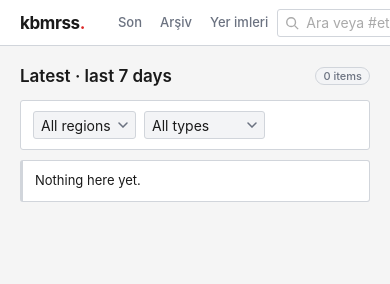
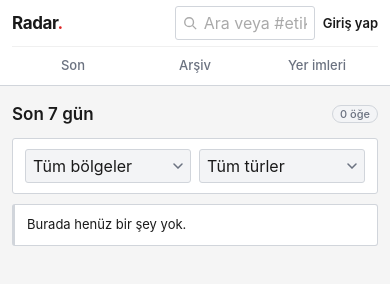
Before and after one commit to riqoto/kbmrss, a website: page web/index.html in a window 390 px wide. Drawn offline with Linux system fonts and the light colour scheme; no server answers.

Commit message:
add: responsive + favicon

```diff
--- /dev/null
+++ b/web/app.css
@@ -0,0 +1,24 @@
+/* responsive + küçük düzeltmeler (ui.css'ten sonra yüklenir) */
+.contest-name{word-break:break-word}
+.page-header{flex-wrap:wrap}
+.nav-links{overflow-x:auto;-webkit-overflow-scrolling:touch;scrollbar-width:none}
+.nav-links::-webkit-scrollbar{display:none}
+@media (hover:none){[data-tooltip]::after,[data-tooltip]::before{display:none}}
+
+@media (max-width:700px){
+  :root{--bui-h:34px}
+  .container{padding:0 12px}
+  .site-header{height:auto}
+  .header-inner{height:auto;flex-wrap:wrap}
+  .logo{margin-right:0;line-height:46px;order:1}
+  .header-right{order:2;margin-left:auto;height:46px;gap:8px}
+  .header-right .bui-search-wrap{width:140px!important}
+  .nav-links{order:3;width:100%;border-top:1px solid #f0f0f0}
+  .nav-link{height:38px;line-height:36px;flex:1;text-align:center}
+  .main{padding:104px 12px 48px}
+  .bui-input,.bui-select,.bui-search-wrap input{font-size:16px}
+  .bui-btn-sm{height:30px;padding:0 11px}
+  .filter-bar .bui-select{flex:1;min-width:0}
+  .contest-card{flex-direction:column;align-items:stretch}
+  .contest-card > div:last-child{justify-content:space-between}
+}
--- a/web/app.js
+++ b/web/app.js
@@ -21,6 +21,8 @@ let items = [], marks = [];
 let me = JSON.parse(localStorage.getItem("radar.me") || "null"); // { name, code }
 const filt = { region: "", cat: "" };
 const same = (a, b) => a.toLowerCase() === b.toLowerCase();
+const TAG_TR = { competition: "yarışma", grant: "hibe", program: "program", event: "etkinlik", student: "öğrenci", free: "ücretsiz", "data-science": "veribilimi", ai: "yapayzeka", accelerator: "hızlandırıcı", deadline: "sonbaşvuru", gaming: "oyun" };
+const tl = (t) => TAG_TR[t] || t;
 
 /* ---------- API ---------- */
 const api = async (method, qs = "", body) => {
@@ -29,16 +31,16 @@ const api = async (method, qs = "", body) => {
     headers: { "content-type": "application/json", "x-team-code": me?.code || "" },
     body: body && JSON.stringify(body),
   });
-  if (r.status === 401) { me = null; localStorage.removeItem("radar.me"); renderMe(); throw new Error("Wrong team code"); }
-  if (!r.ok) throw new Error("API error " + r.status);
+  if (r.status === 401) { me = null; localStorage.removeItem("radar.me"); renderMe(); throw new Error("Takım kodu yanlış"); }
+  if (!r.ok) throw new Error("API hatası " + r.status);
   return r.json();
 };
 const loadMarks = async () => { try { marks = await api("GET"); } catch { marks = []; } };
 
 /* ---------- identity modal ---------- */
 const ask = () => new Promise((res) => {
-  const name = h("input", { class: "bui-input", placeholder: "Your name" });
-  const code = h("input", { class: "bui-input", type: "password", placeholder: "Team code (if set)" });
+  const name = h("input", { class: "bui-input", placeholder: "Adın" });
+  const code = h("input", { class: "bui-input", type: "password", placeholder: "Takım kodu (varsa)" });
   const rem = h("input", { type: "checkbox", checked: true });
   const close = (v) => { box.remove(); res(v); };
   const ok = () => {
@@ -48,18 +50,18 @@ const ask = () => new Promise((res) => {
     close(m);
   };
   const box = h("div", { style: "position:fixed;inset:0;background:#0006;display:flex;align-items:center;justify-content:center;z-index:200" },
-    h("div", { class: "bui-card", style: "width:320px" },
-      h("h3", { class: "bui-section-title" }, "Who's saving this?"),
-      h("div", { class: "bui-field" }, h("label", { class: "bui-label" }, "Name"), name),
-      h("div", { class: "bui-field" }, h("label", { class: "bui-label" }, "Team code"), code),
-      h("label", { class: "bui-label", style: "display:flex;gap:6px;margin-bottom:12px" }, rem, "Remember me"),
+    h("div", { class: "bui-card", style: "width:min(320px,92vw)" },
+      h("h3", { class: "bui-section-title" }, "Kim kaydediyor?"),
+      h("div", { class: "bui-field" }, h("label", { class: "bui-label" }, "İsim"), name),
+      h("div", { class: "bui-field" }, h("label", { class: "bui-label" }, "Takım kodu"), code),
+      h("label", { class: "bui-label", style: "display:flex;gap:6px;margin-bottom:12px" }, rem, "Beni hatırla"),
       h("div", { style: "display:flex;gap:8px;justify-content:flex-end" },
-        h("button", { class: "bui-btn", onclick: () => close(null) }, "Cancel"),
-        h("button", { class: "bui-btn bui-btn-primary", onclick: ok }, "Continue"))));
+        h("button", { class: "bui-btn", onclick: () => close(null) }, "Vazgeç"),
+        h("button", { class: "bui-btn bui-btn-primary", onclick: ok }, "Devam"))));
   name.addEventListener("keydown", (e) => e.key === "Enter" && ok());
   document.body.append(box); name.focus();
 });
-const renderMe = () => { document.querySelector("#me").textContent = me ? me.name : "Sign in"; };
+const renderMe = () => { document.querySelector("#me").textContent = me ? me.name : "Giriş yap"; };
 const ensureMe = async () => {
   if (!me) { me = await ask(); renderMe(); if (me) await loadMarks(); }
   return me;
@@ -84,23 +86,24 @@ const card = (it) => {
     h("div", {},
       h("a", { class: "contest-name", href: it.link, target: "_blank", rel: "noopener" }, it.title),
       h("div", { class: "contest-meta" }, `${it.source} · ${it.date.slice(0, 10)} · `, link(`/week/${it.week}`, it.week)),
-      h("div", { class: "prob-tags", style: "margin-top:6px" }, it.tags.map((t) => link(`/tag/${t}`, h("span", { class: "prob-tag" }, "#" + t))))),
+      who.length ? h("div", { class: "contest-meta" }, "★ " + who.map((m) => m.user).join(", ")) : null,
+      h("div", { class: "prob-tags", style: "margin-top:6px" }, it.tags.map((t) => link(`/tag/${t}`, h("span", { class: "prob-tag" }, "#" + tl(t)))))),
     h("div", { style: "display:flex;gap:8px;align-items:center;flex-shrink:0" },
-      who.length ? h("span", { class: "bui-badge", "data-tooltip": who.map((m) => m.user).join(", ") }, `${who.length} saved`) : null,
-      h("button", { class: "bui-btn bui-btn-sm" + (mine ? " bui-btn-primary" : ""), onclick: () => toggle(it) }, mine ? "★ Saved" : "☆ Save")));
+      who.length ? h("span", { class: "bui-badge", "data-tooltip": who.map((m) => m.user).join(", ") }, `${who.length} kişi kaydetti`) : null,
+      h("button", { class: "bui-btn bui-btn-sm" + (mine ? " bui-btn-primary" : ""), onclick: () => toggle(it) }, mine ? "★ Kaydedildi" : "☆ Kaydet")));
 };
 
-const empty = () => h("div", { class: "bui-alert" }, "Nothing here yet.");
+const empty = () => h("div", { class: "bui-alert" }, "Burada henüz bir şey yok.");
 
 const view = (title, list) => {
   const sel = (key, opts) => h("select", { class: "bui-select", onchange: (e) => { filt[key] = e.target.value; route(); } },
     opts.map(([v, l]) => h("option", { value: v, selected: filt[key] === v }, l)));
   const shown = list.filter((i) => (!filt.region || i.region === filt.region) && (!filt.cat || i.tags.includes(filt.cat)));
   app.replaceChildren(
-    h("div", { class: "page-header" }, h("h1", { class: "page-title" }, title), h("span", { class: "bui-badge" }, shown.length + " items")),
+    h("div", { class: "page-header" }, h("h1", { class: "page-title" }, title), h("span", { class: "bui-badge" }, shown.length + " öğe")),
     h("div", { class: "filter-bar" },
-      sel("region", [["", "All regions"], ["TR", "Türkiye"], ["Global", "Global"]]),
-      sel("cat", [["", "All types"], ["competition", "Competitions"], ["grant", "Grants"], ["program", "Programs"], ["event", "Events"]])),
+      sel("region", [["", "Tüm bölgeler"], ["TR", "Türkiye"], ["Global", "Global"]]),
+      sel("cat", [["", "Tüm türler"], ["competition", "Yarışmalar"], ["grant", "Hibeler"], ["program", "Programlar"], ["event", "Etkinlikler"]])),
     ...(shown.length ? shown.map(card) : [empty()]));
 };
 
@@ -109,14 +112,14 @@ const archive = () => {
   const block = (title, c, base, keys) => [
     h("div", { class: "section-label" }, title),
     h("div", { class: "table-box", style: "padding:10px 12px;display:flex;flex-wrap:wrap;gap:8px" },
-      keys.map((k) => link(`/${base}/${k}`, h("span", { class: "bui-badge" }, `${k} · ${c[k]}`)))),
+      keys.map((k) => link(`/${base}/${k}`, h("span", { class: "bui-badge" }, `${base === "tag" ? tl(k) : k} · ${c[k]}`)))),
     h("div", { class: "gap" }),
   ];
   const m = count((i) => [i.date.slice(0, 7)]), w = count((i) => [i.week]), t = count((i) => i.tags);
   const rev = (c) => Object.keys(c).sort().reverse();
-  app.replaceChildren(h("h1", { class: "page-title", style: "margin-bottom:14px" }, "Archive"),
-    ...block("Months", m, "month", rev(m)), ...block("Weeks", w, "week", rev(w)),
-    ...block("Tags", t, "tag", Object.keys(t).sort((a, b) => t[b] - t[a])));
+  app.replaceChildren(h("h1", { class: "page-title", style: "margin-bottom:14px" }, "Arşiv"),
+    ...block("Aylar", m, "month", rev(m)), ...block("Haftalar", w, "week", rev(w)),
+    ...block("Etiketler", t, "tag", Object.keys(t).sort((a, b) => t[b] - t[a])));
 };
 
 const bookmarksView = (p) => {
@@ -129,8 +132,8 @@ const bookmarksView = (p) => {
   const keys = Object.keys(groups).sort(mode === "user" ? undefined : (a, b) => b.localeCompare(a));
   const tab = (v, l) => h("button", { class: "bui-btn bui-btn-sm" + (mode === v ? " bui-btn-primary" : ""), onclick: () => go("/bookmarks?view=" + v) }, l);
   app.replaceChildren(
-    h("div", { class: "page-header" }, h("h1", { class: "page-title" }, "Bookmarks"), h("div", { style: "display:flex;gap:6px" }, tab("user", "By user"), tab("week", "By week"))),
-    ...(keys.length ? keys.flatMap((k) => [h("div", { class: "section-label" }, mode === "week" ? "Saved in " + k : k), ...groups[k].map(card), h("div", { class: "gap" })]) : [empty()]));
+    h("div", { class: "page-header" }, h("h1", { class: "page-title" }, "Yer imleri"), h("div", { style: "display:flex;gap:6px" }, tab("user", "Kişiye göre"), tab("week", "Haftaya göre"))),
+    ...(keys.length ? keys.flatMap((k) => [h("div", { class: "section-label" }, mode === "week" ? "Kaydedilen hafta: " + k : k), ...groups[k].map(card), h("div", { class: "gap" })]) : [empty()]));
 };
 
 /* ---------- router ---------- */
@@ -139,18 +142,18 @@ function route() {
   const u = new URL(location.href), p = u.searchParams;
   const [a, b] = u.pathname.split("/").filter(Boolean).map(decodeURIComponent);
   document.querySelectorAll(".nav-link").forEach((n) => n.classList.toggle("active", n.getAttribute("href") === "/" + (a || "")));
-  if (a === "week") view("Week " + b, items.filter((i) => i.week === b));
-  else if (a === "month") view("Month " + b, items.filter((i) => i.date.startsWith(b)));
-  else if (a === "tag") view("#" + b, items.filter((i) => i.tags.includes(b)));
+  if (a === "week") view("Hafta " + b, items.filter((i) => i.week === b));
+  else if (a === "month") view("Ay " + b, items.filter((i) => i.date.startsWith(b)));
+  else if (a === "tag") view("#" + tl(b), items.filter((i) => i.tags.includes(b)));
   else if (a === "search") {
     const raw = p.get("q") || "", words = raw.toLowerCase().split(/\s+/).filter(Boolean).map((w) => w.replace(/^#/, ""));
-    view("Search: " + raw, items.filter((i) => {
-      const t = `${i.title} ${i.summary} ${i.source} ${i.tags.join(" ")}`.toLowerCase();
+    view("Arama: " + raw, items.filter((i) => {
+      const t = `${i.title} ${i.summary} ${i.source} ${i.tags.map((t) => t + " " + tl(t)).join(" ")}`.toLowerCase();
       return words.every((w) => t.includes(w));
     }));
   } else if (a === "bookmarks") bookmarksView(p);
   else if (a === "archive") archive();
-  else view("Latest · last 7 days", items.filter((i) => Date.now() - new Date(i.date) < 7 * 864e5));
+  else view("Son 7 gün", items.filter((i) => Date.now() - new Date(i.date) < 7 * 864e5));
 }
 
 document.addEventListener("click", (e) => {
@@ -170,7 +173,7 @@ addEventListener("popstate", route);
     const man = await (await fetch("/data/manifest.json")).json();
     items = (await Promise.all(man.months.map((m) => fetch(`/data/items/${m}.json`).then((r) => r.json())))).flat()
       .sort((a, b) => b.date.localeCompare(a.date));
-  } catch { app.textContent = "No data yet. Run the daily fetch first."; return; }
+  } catch { app.textContent = "Henüz veri yok. Önce günlük çekmeyi çalıştırın."; return; }
   await loadMarks();
   route();
 })();
--- a/web/index.html
+++ b/web/index.html
@@ -3,14 +3,17 @@
 <head>
 <meta charset="utf-8">
 <meta name="viewport" content="width=device-width,initial-scale=1">
-<title>kbmrssı</title>
+<title>Girişim Radarı</title>
 <link rel="alternate" type="application/rss+xml" title="Startup Radar" href="/data/feed.xml">
 <link rel="stylesheet" href="/ui.css">
+<link rel="stylesheet" href="/app.css">
+  <link rel="icon" type="image/x-icon" href="svg.svg">
+
 <style>a{color:inherit;text-decoration:none}.contest-name{text-decoration:none}.contest-name:hover{text-decoration:underline}</style>
 </head>
 <body class="bui">
 <header class="site-header"><div class="container header-inner">
-  <div class="logo" data-go="/">kbmrss<em>.</em></div>
+  <div class="logo" data-go="/">Radar<em>.</em></div>
   <nav class="nav-links">
     <a class="nav-link" data-link href="/">Son</a>
     <a class="nav-link" data-link href="/archive">Arşiv</a>
```
Also changed, not shown: .github/workflows/daily.yml, netlify.toml, web/svg.svg (added).
